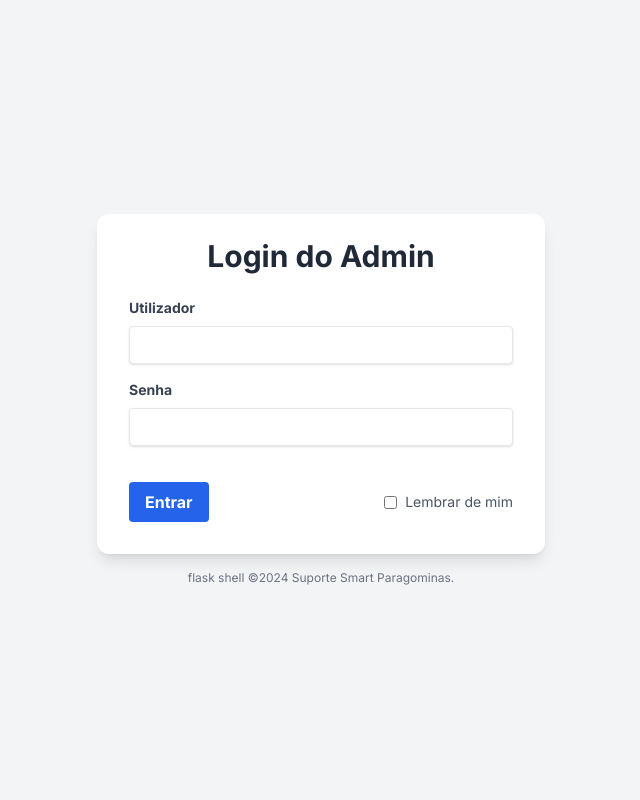
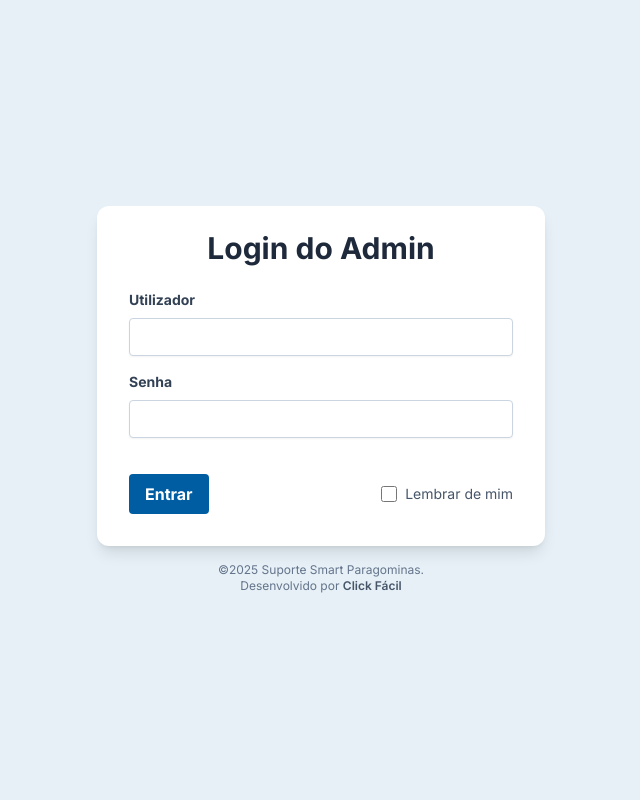
Before and after one commit to Click-facil/Suporte-Smart-Paragominas, a Flask app: page /login in a window 1280 px wide. Shown: the whole page, without its empty margins (319-959 px from the left). Run offline with Flask 3, Linux system fonts and the light colour scheme; some libraries are stand-ins or nearby versions.

Commit message:
ajustes finais do painel admin

```diff
--- a/app.py
+++ b/app.py
@@ -20,6 +20,17 @@ app = Flask(__name__)
 # --- CONFIGURAÇÃO ---
 # Usa variáveis de ambiente para segurança e flexibilidade
 app.config['SECRET_KEY'] = os.environ.get('SECRET_KEY', 'uma-chave-secreta-padrao-para-desenvolvimento')
+
+# --- Configurações de Cookie para maior segurança e compatibilidade ---
+# Isso é crucial para que o login funcione corretamente em todos os navegadores,
+# especialmente em dispositivos móveis e em produção (HTTPS).
+app.config['SESSION_COOKIE_SAMESITE'] = 'Lax'
+app.config['REMEMBER_COOKIE_SAMESITE'] = 'Lax'
+
+# Em produção (como no Render), o tráfego é via HTTPS, então os cookies devem ser 'Secure'.
+if not app.debug:
+    app.config['SESSION_COOKIE_SECURE'] = True
+    app.config['REMEMBER_COOKIE_SECURE'] = True
 
 # Pega a URL do banco de dados do ambiente, com um fallback para o SQLite local
 database_url = os.environ.get('DATABASE_URL', 'sqlite:///suportesmart.db')
--- a/templates/login.html
+++ b/templates/login.html
@@ -9,19 +9,33 @@
     <meta name="viewport" content="width=device-width, initial-scale=1.0">
     <title>{{ title }} - Admin Suporte Smart</title>
     <script src="https://cdn.tailwindcss.com"></script>
+    <script>
+        // Configuração da paleta de cores personalizada para o Tailwind CSS
+        tailwind.config = {
+          theme: {
+            extend: {
+              colors: {
+                'primary': '#015da2',      // Azul principal
+                'primary-dark': '#014a81', // Tom mais escuro para hovers
+                'light': '#E6F0F6',        // Azul bem claro para fundos
+              },
+            },
+          },
+        }
+    </script>
     <link href="https://fonts.googleapis.com/css2?family=Inter:wght@400;500;600;700&display=swap" rel="stylesheet">
     <style> body { font-family: 'Inter', sans-serif; } </style>
 </head>
-<body class="bg-gray-100 flex items-center justify-center h-screen">
+<body class="bg-light flex items-center justify-center h-screen p-4">
     <div class="w-full max-w-md">
         <form method="POST" action="" class="bg-white shadow-lg rounded-xl px-8 pt-6 pb-8 mb-4">
-            <h1 class="text-3xl font-bold text-center text-gray-800 mb-6">Login do Admin</h1>
+            <h1 class="text-3xl font-bold text-center text-slate-800 mb-6">Login do Admin</h1>
 
             <!-- Mensagens de feedback -->
             {% with messages = get_flashed_messages(with_categories=true) %}
               {% if messages %}
                 {% for category, message in messages %}
-                  <div class="p-4 mb-4 text-sm rounded-lg {{ 'bg-red-100 text-red-800' if category == 'danger' else 'bg-blue-100 text-blue-800' }}" role="alert">
+                  <div class="p-4 mb-4 text-sm rounded-lg {{ 'bg-red-100 text-red-800' if category == 'danger' else 'bg-light text-primary-dark' }}" role="alert">
                     {{ message }}
                   </div>
                 {% endfor %}
@@ -30,23 +44,24 @@
 
             {{ form.hidden_tag() }}
             <div class="mb-4">
-                {{ form.username.label(class="block text-gray-700 text-sm font-bold mb-2") }}
-                {{ form.username(class="shadow appearance-none border rounded w-full py-2 px-3 text-gray-700 leading-tight focus:outline-none focus:shadow-outline") }}
+                {{ form.username.label(class="block text-slate-700 text-sm font-bold mb-2") }}
+                {{ form.username(class="shadow-sm appearance-none border border-slate-300 rounded w-full py-2 px-3 text-slate-700 leading-tight focus:outline-none focus:ring-2 focus:ring-primary focus:border-primary") }}
             </div>
             <div class="mb-6">
-                {{ form.password.label(class="block text-gray-700 text-sm font-bold mb-2") }}
-                {{ form.password(class="shadow appearance-none border rounded w-full py-2 px-3 text-gray-700 mb-3 leading-tight focus:outline-none focus:shadow-outline") }}
+                {{ form.password.label(class="block text-slate-700 text-sm font-bold mb-2") }}
+                {{ form.password(class="shadow-sm appearance-none border border-slate-300 rounded w-full py-2 px-3 text-slate-700 mb-3 leading-tight focus:outline-none focus:ring-2 focus:ring-primary focus:border-primary") }}
             </div>
             <div class="flex items-center justify-between">
-                {{ form.submit(class="bg-blue-600 hover:bg-blue-700 text-white font-bold py-2 px-4 rounded focus:outline-none focus:shadow-outline cursor-pointer") }}
+                {{ form.submit(class="bg-primary hover:bg-primary-dark text-white font-bold py-2 px-4 rounded focus:outline-none focus:shadow-outline cursor-pointer transition") }}
                 <div class="flex items-center">
-                    {{ form.remember(class="mr-2 leading-tight") }}
-                    {{ form.remember.label(class="text-sm text-gray-600") }}
+                    {{ form.remember(class="h-4 w-4 text-primary border-slate-300 rounded focus:ring-primary mr-2") }}
+                    {{ form.remember.label(class="text-sm text-slate-600") }}
                 </div>
             </div>
         </form>
-        <p class="text-center text-gray-500 text-xs">flask shell
-            &copy;2024 Suporte Smart Paragominas.
+        <p class="text-center text-slate-500 text-xs">
+            &copy;2025 Suporte Smart Paragominas. <br>
+            Desenvolvido por <a href="https://clickfacil.vercel.app" target="_blank" class="font-semibold text-slate-600 hover:underline">Click Fácil</a>
         </p>
     </div>
 </body>
```
Also changed, not shown: templates/admin_dashboard.html (+4 -4 lines).
